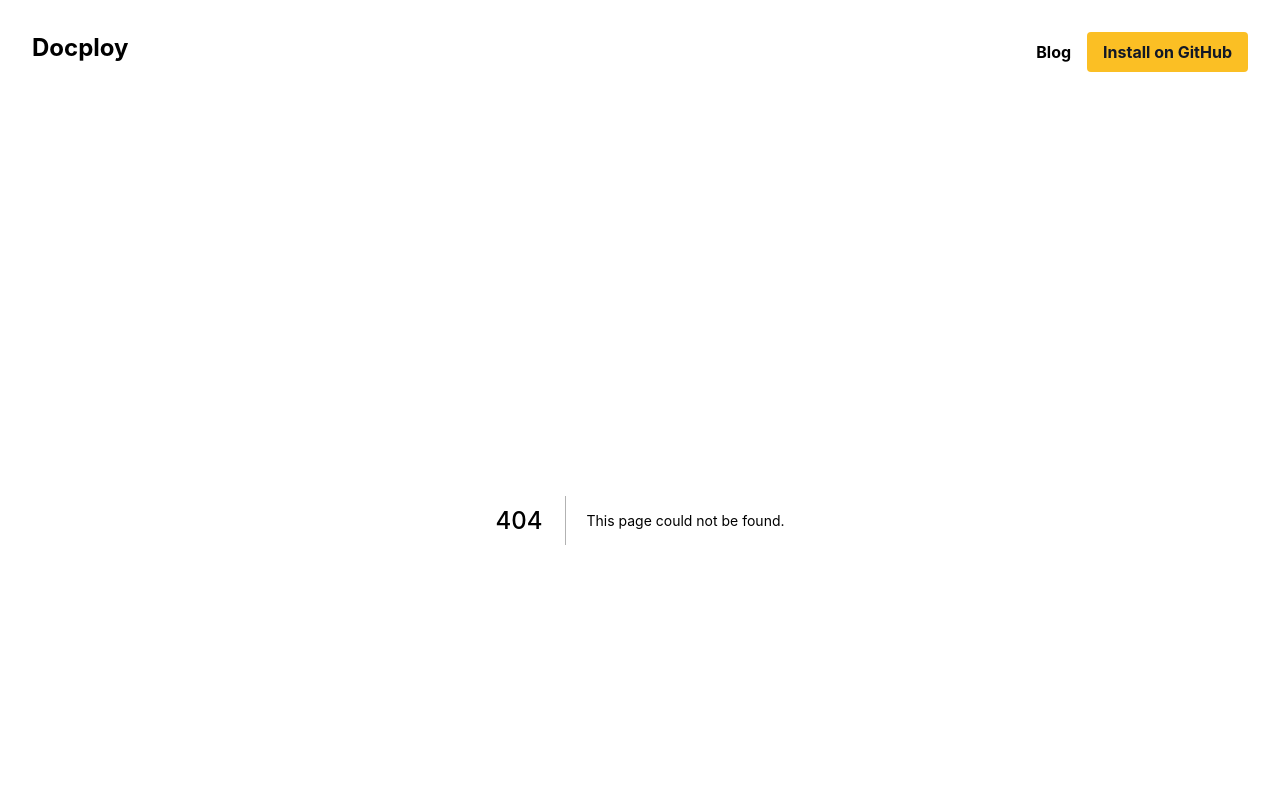
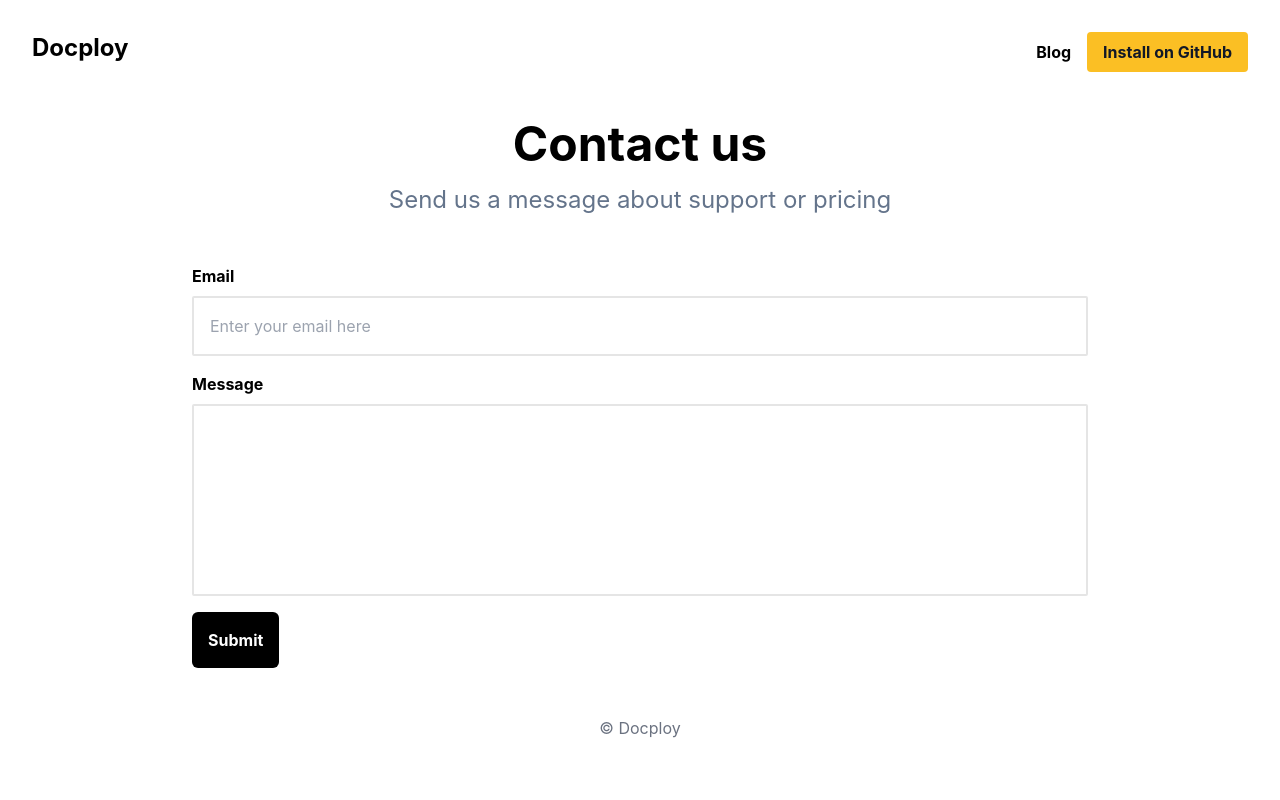
Before and after one commit to docploy/site, a Next.js app: page /contact in a window 1280 px wide. Before the commit this address had no page. Shown: the top 800 px of the page. Built offline with nearby package versions, Linux system fonts and the light colour scheme.

Commit message:
Add support for contact

```diff
--- /dev/null
+++ b/components/Contact.tsx
@@ -0,0 +1,126 @@
+import React, { useState } from 'react';
+
+import axios from 'axios';
+
+function Contact() {
+  const [status, setStatus] = useState({
+    submitted: false,
+    submitting: false,
+    info: { error: false, msg: '' },
+  });
+
+  const [inputs, setInputs] = useState({
+    email: '',
+    message: '',
+  });
+
+  function handleServerResponse(ok: boolean, msg: string) {
+    if (ok) {
+      setStatus({
+        submitted: true,
+        submitting: false,
+        info: { error: false, msg: msg },
+      });
+      setInputs({
+        email: '',
+        message: '',
+      });
+    } else {
+      setStatus({
+        submitted: true,
+        submitting: false,
+        info: { error: true, msg: msg },
+      });
+    }
+  }
+
+  function handleOnChange(
+    e: React.ChangeEvent<HTMLTextAreaElement | HTMLInputElement>
+  ) {
+    e.persist();
+    setInputs((prev) => ({
+      ...prev,
+      [e.target.id]: e.target.value,
+    }));
+    setStatus({
+      submitted: false,
+      submitting: false,
+      info: { error: false, msg: '' },
+    });
+  }
+
+  function handleOnSubmit(e: React.FormEvent<HTMLFormElement>) {
+    e.preventDefault();
+    setStatus((prevStatus) => ({ ...prevStatus, submitting: true }));
+    axios({
+      method: 'POST',
+      url: 'https://formspree.io/f/xknewzry',
+      data: inputs,
+    })
+      .then((response) => {
+        handleServerResponse(
+          true,
+          'Your message has been sent. We will respond as soon as possible.'
+        );
+      })
+      .catch((error) => {
+        handleServerResponse(false, error.response.data.error);
+      });
+  }
+
+  return (
+    <div>
+      <form onSubmit={handleOnSubmit} className="flex flex-col">
+        <label htmlFor="email" className="font-bold mb-2">
+          Email
+        </label>
+        <input
+          id="email"
+          type="email"
+          name="_replyto"
+          onChange={handleOnChange}
+          required
+          value={inputs.email}
+          placeholder="Enter your email here"
+          className="border-2 border-neutral-200 focus:outline-none mb-4 p-4 rounded-sm"
+        />
+
+        <label htmlFor="message" className="font-bold mb-2">
+          Message
+        </label>
+        <textarea
+          id="message"
+          name="message"
+          onChange={handleOnChange}
+          required
+          value={inputs.message}
+          className="border-2 border-neutral-200 focus:outline-none h-48 mb-4 p-4 resize-none rounded-sm"
+        />
+
+        <div className="flex">
+          <button
+            type="submit"
+            disabled={status.submitting}
+            className="bg-black font-bold inline p-4 rounded-md text-white"
+          >
+            {!status.submitting
+              ? !status.submitted
+                ? 'Submit'
+                : 'Submitted'
+              : 'Submitting...'}
+          </button>
+        </div>
+      </form>
+      {status.info.error && (
+        <p className="my-2">
+          There was an error submitting the form: {status.info.msg}
+        </p>
+      )}
+      {!status.info.error && status.info.msg && (
+        <p className="my-2">{status.info.msg}</p>
+      )}
+    </div>
+  );
+}
+
+export default Contact;
--- /dev/null
+++ b/pages/contact.tsx
@@ -0,0 +1,21 @@
+import Contact from 'components/Contact';
+import Head from 'next/head';
+
+function Pricing() {
+  return (
+    <div>
+      <Head>
+        <title>Docploy Contact</title>
+      </Head>
+
+      <h1 className="font-bold mb-4 text-5xl text-center">Contact us</h1>
+      <h2 className="m-auto max-w-2xl mb-12 text-2xl text-center text-slate-500">
+        Send us a message about support or pricing
+      </h2>
+
+      <Contact />
+    </div>
+  );
+}
+
+export default Pricing;
```
